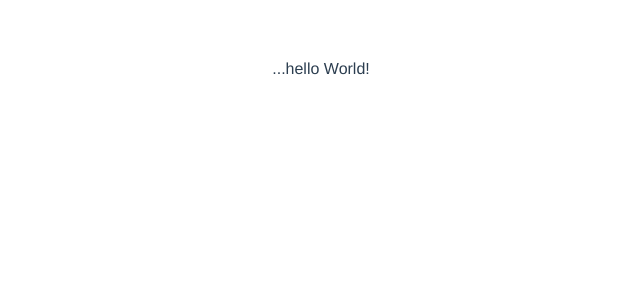
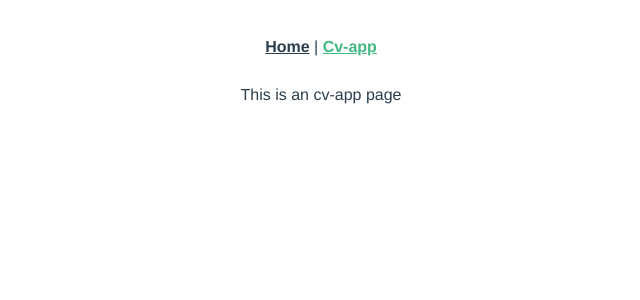
Before and after one commit to datata/my-personal-web, a Vue app: page /cv-app in a window 1280 px wide. Shown: the top 300 px of the page, without its empty margins (319-959 px from the left). Built offline with nearby package versions, Linux system fonts and the light colour scheme.

Commit message:
[ADD] vue router dependency added

```diff
--- a/package.json
+++ b/package.json
@@ -9,11 +9,13 @@
   },
   "dependencies": {
     "core-js": "^3.6.5",
-    "vue": "^3.0.0"
+    "vue": "^3.0.0",
+    "vue-router": "^4.0.0-0"
   },
   "devDependencies": {
     "@vue/cli-plugin-babel": "~4.5.0",
     "@vue/cli-plugin-eslint": "~4.5.0",
+    "@vue/cli-plugin-router": "~4.5.0",
     "@vue/cli-service": "~4.5.0",
     "@vue/compiler-sfc": "^3.0.0",
     "babel-eslint": "^10.1.0",
--- a/src/App.vue
+++ b/src/App.vue
@@ -1,15 +1,10 @@
 <template>
-  <div>...hello World!</div>
+  <div id="nav">
+    <router-link to="/">Home</router-link> |
+    <router-link to="/cv-app">Cv-app</router-link>
+  </div>
+  <router-view/>
 </template>
-
-<script>
-
-export default {
-  name: 'App',
-  components: {
-  }
-}
-</script>
 
 <style>
 #app {
@@ -18,6 +13,18 @@ export default {
   -moz-osx-font-smoothing: grayscale;
   text-align: center;
   color: #2c3e50;
-  margin-top: 60px;
+}
+
+#nav {
+  padding: 30px;
+}
+
+#nav a {
+  font-weight: bold;
+  color: #2c3e50;
+}
+
+#nav a.router-link-exact-active {
+  color: #42b983;
 }
 </style>
--- a/src/main.js
+++ b/src/main.js
@@ -1,4 +1,5 @@
 import { createApp } from 'vue'
 import App from './App.vue'
+import router from './router'
 
-createApp(App).mount('#app')
+createApp(App).use(router).mount('#app')
--- /dev/null
+++ b/src/router/index.js
@@ -0,0 +1,27 @@
+import { createRouter, createWebHistory } from 'vue-router'
+import Home from '../views/Home.vue'
+import CvApp from '../views/CvApp.vue'
+
+const routes = [
+  {
+    path: '/',
+    name: 'Home',
+    component: Home
+  },
+  {
+    path: '/cv-app',
+    name: 'CvApp',
+    component: CvApp
+    // route level code-splitting
+    // this generates a separate chunk (about.[hash].js) for this route
+    // which is lazy-loaded when the route is visited.
+    // component: () => import(/* webpackChunkName: "about" */ '../views/About.vue')
+  }
+]
+
+const router = createRouter({
+  history: createWebHistory(process.env.BASE_URL),
+  routes
+})
+
+export default router
--- /dev/null
+++ b/src/views/CvApp.vue
@@ -0,0 +1,14 @@
+<template>
+  <div>
+    This is an cv-app page
+  </div>
+</template>
+
+<script>
+
+export default {
+  name: 'CvApp',
+  components: {
+  }
+}
+</script>
--- /dev/null
+++ b/src/views/Home.vue
@@ -0,0 +1,14 @@
+<template>
+  <div>
+    ...hello World ^^!
+  </div>
+</template>
+
+<script>
+
+export default {
+  name: 'Home',
+  components: {
+  }
+}
+</script>
```
Also changed, not shown: 1 other file (tests, documents, lock files or other folders).
